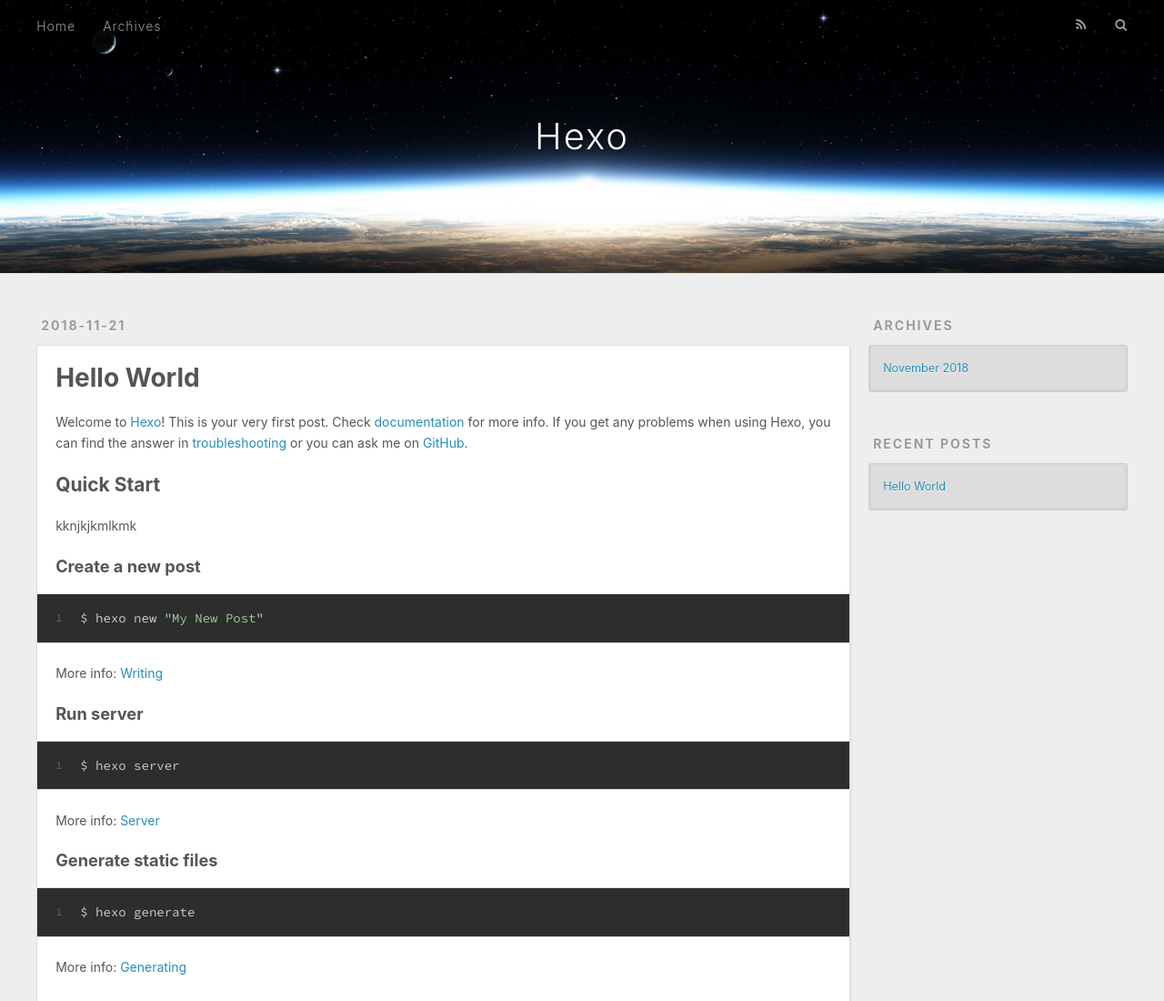
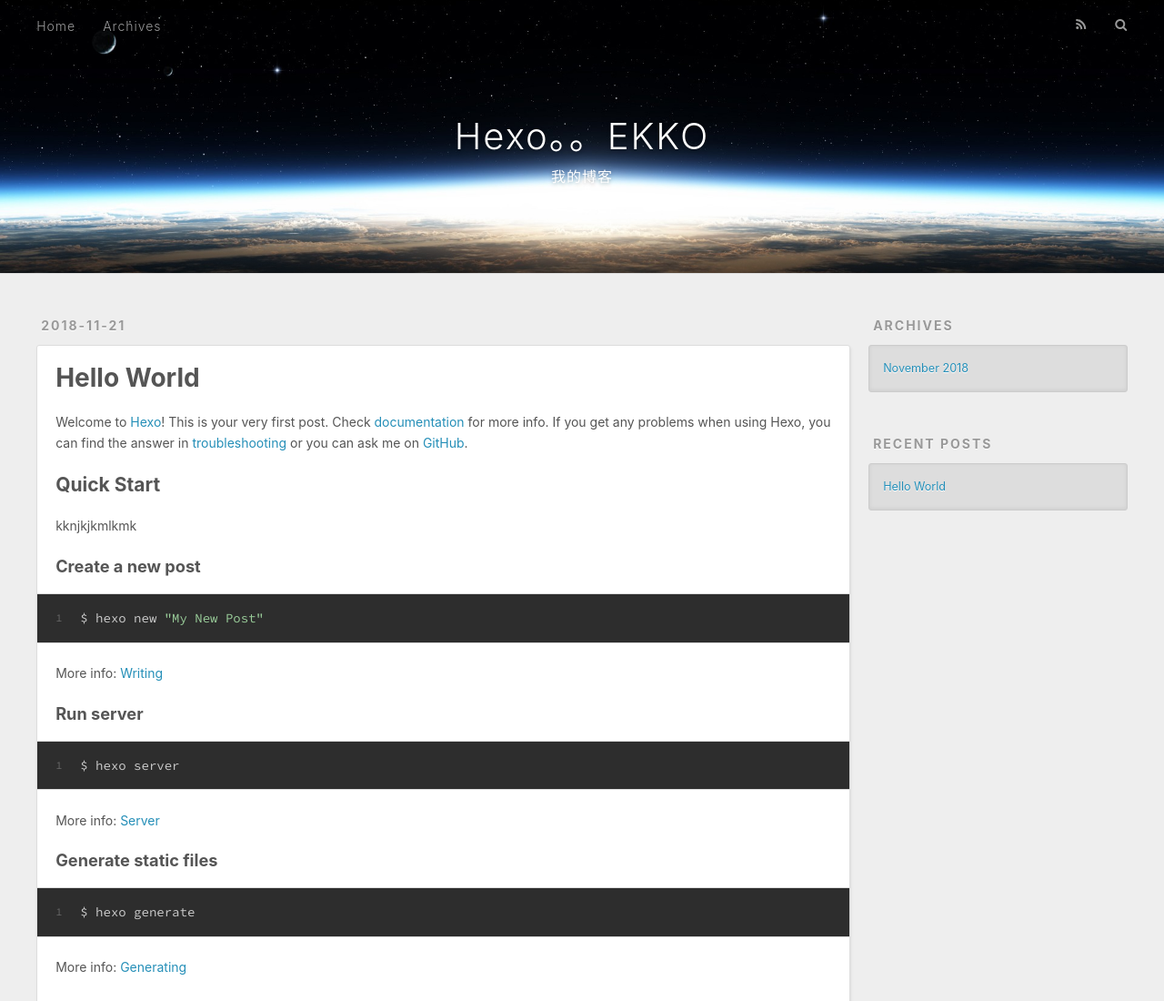
Before and after one commit to EkkoZhu/EkkoZhu.github.io, a plain HTML site: page index.html in a window 1280 px wide. Shown: the top 1100 px of the page at 91% size. Drawn offline with nearby package versions, Linux system fonts and the light colour scheme.

Commit message:
Site updated: 2018-11-21 20:51:18

```diff
--- a/index.html
+++ b/index.html
@@ -5,17 +5,17 @@
 
 
 
-  <title>Hexo</title>
+  <title>Hexo。。EKKO</title>
   <meta name="viewport" content="width=device-width, initial-scale=1, maximum-scale=1">
   <meta property="og:type" content="website">
-<meta property="og:title" content="Hexo">
+<meta property="og:title" content="Hexo。。EKKO">
 <meta property="og:url" content="http://yoursite.com/index.html">
-<meta property="og:site_name" content="Hexo">
-<meta property="og:locale" content="default">
+<meta property="og:site_name" content="Hexo。。EKKO">
+<meta property="og:locale" content="zh-Hans">
 <meta name="twitter:card" content="summary">
-<meta name="twitter:title" content="Hexo">
+<meta name="twitter:title" content="Hexo。。EKKO">
 
-    <link rel="alternate" href="/atom.xml" title="Hexo" type="application/atom+xml">
+    <link rel="alternate" href="/atom.xml" title="Hexo。。EKKO" type="application/atom+xml">
 
 
     <link rel="icon" href="/favicon.png">
@@ -34,8 +34,12 @@
   <div id="header-outer" class="outer">
     <div id="header-title" class="inner">
       <h1 id="logo-wrap">
-        <a href="/" id="logo">Hexo</a>
+        <a href="/" id="logo">Hexo。。EKKO</a>
       </h1>
+
+        <h2 id="subtitle-wrap">
+          <a href="/" id="subtitle">我的博客</a>
+        </h2>
 
     </div>
     <div id="header-inner" class="inner">
@@ -98,7 +102,7 @@
 
     </div>
     <footer class="article-footer">
-      <a data-url="http://yoursite.com/2018/11/21/hello-world/" data-id="cjor45nzo000048c2rlhw02st" class="article-share-link">Share</a>
+      <a data-url="http://yoursite.com/2018/11/21/hello-world/" data-id="cjor62egy0000gsc2fe3rikgm" class="article-share-link">Share</a>
 
 
     </footer>
```
Also changed, not shown: 2018/11/21/hello-world/index.html (+10 -6 lines), archives/2018/11/index.html (+11 -7 lines), archives/2018/index.html (+11 -7 lines), archives/index.html (+11 -7 lines).
